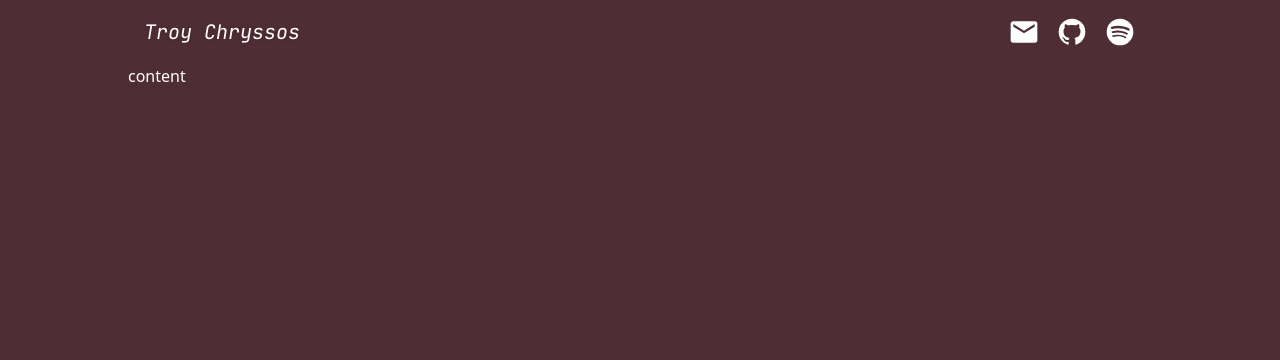
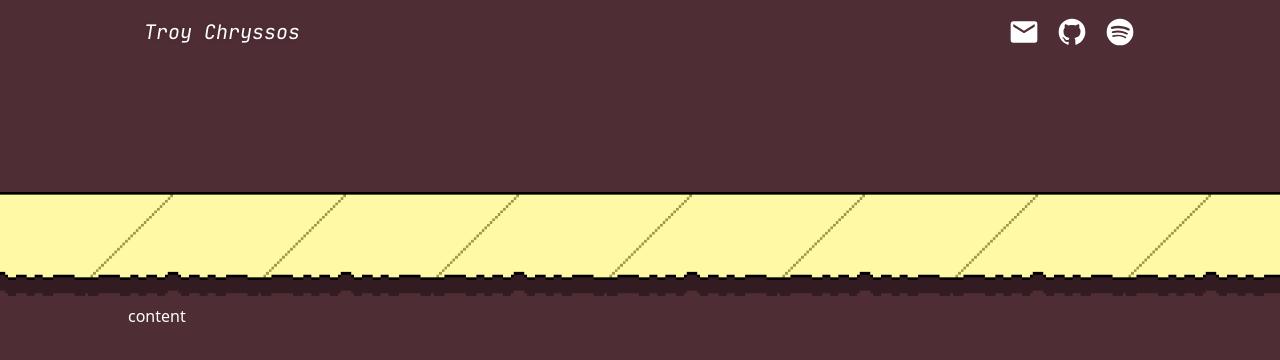
Before and after one commit to tchryssos/homesite, an Astro site: page / in a window 1280 px wide. Built offline with nearby package versions, Linux system fonts and the light colour scheme; Astro itself is replaced by a stand-in of ours.

Commit message:
street, assets

```diff
--- /dev/null
+++ b/src/components/PixelContent.astro
@@ -0,0 +1,17 @@
+---
+import Street from '../assets/street_purp_sm.png';
+---
+
+<div class="relative w-full overflow-hidden">
+  <div class="flex h-60">
+    <div class="flex w-full min-w-64 justify-center">
+      <!-- <Sprite class="z-[3]" type={Sprites.TROY} /> -->
+      <!-- <Sprite class="z-[2] pb-4" type={getRouteSprite(pathname)} /> -->
+    </div>
+    <div
+      class="absolute top-32 h-[104px] w-[300%] self-start bg-contain bg-repeat"
+      style={{ backgroundImage: `url(${Street.src})` }}
+    >
+    </div>
+  </div>
+</div>
--- a/src/layouts/Layout.astro
+++ b/src/layouts/Layout.astro
@@ -3,6 +3,7 @@
 
 import Nav from '../components/Nav.astro';
 import PageWrapper from '../components/PageWrapper.astro';
+import PixelContent from '../components/PixelContent.astro';
 
 interface Meta {
   ignore?: never;
@@ -66,6 +67,7 @@
   </head>
   <body class="flex flex-col bg-inherit">
     <Nav />
+    <PixelContent />
     <PageWrapper>
       <slot />
     </PageWrapper>
```
Also changed, not shown: src/assets/codecademy.svg (added), src/assets/dumbcane.gif (added), src/assets/favicon.ico (added), src/assets/funky-face.png (added), src/assets/laptop.gif (added), src/assets/quadio.jpg (added), src/assets/questionman.gif (added), src/assets/rpg_sheet_sword.png (added), src/assets/sparkle.png (added), src/assets/street_purp_sm.png (added), src/assets/swordsman.png (added), src/assets/troy.gif (added), src/assets/troy_head.png (added), src/assets/troy_right.gif (added), 1 more files.
